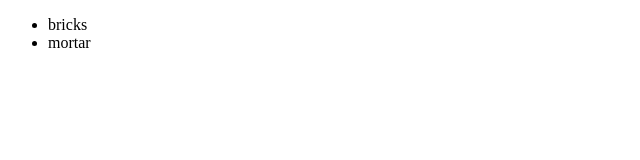
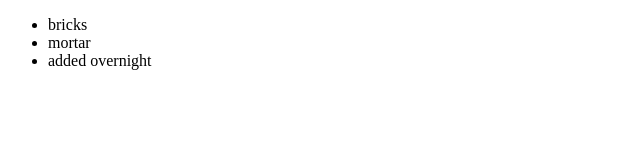
Before and after one commit to DCKranz/newGit_test, a plain HTML site: page index.html in a window 1280 px wide. Shown: the whole page, without its empty margins (0-640 px from the left). Drawn offline with Linux system fonts and the light colour scheme.

Commit message:
did some work overnight

```diff
--- a/index.html
+++ b/index.html
@@ -11,6 +11,7 @@
 	<div>
 	<li>bricks</li>
 	<li>mortar</li>
+	<li>added overnight</li>
   </div>
 </ul>
 
```
